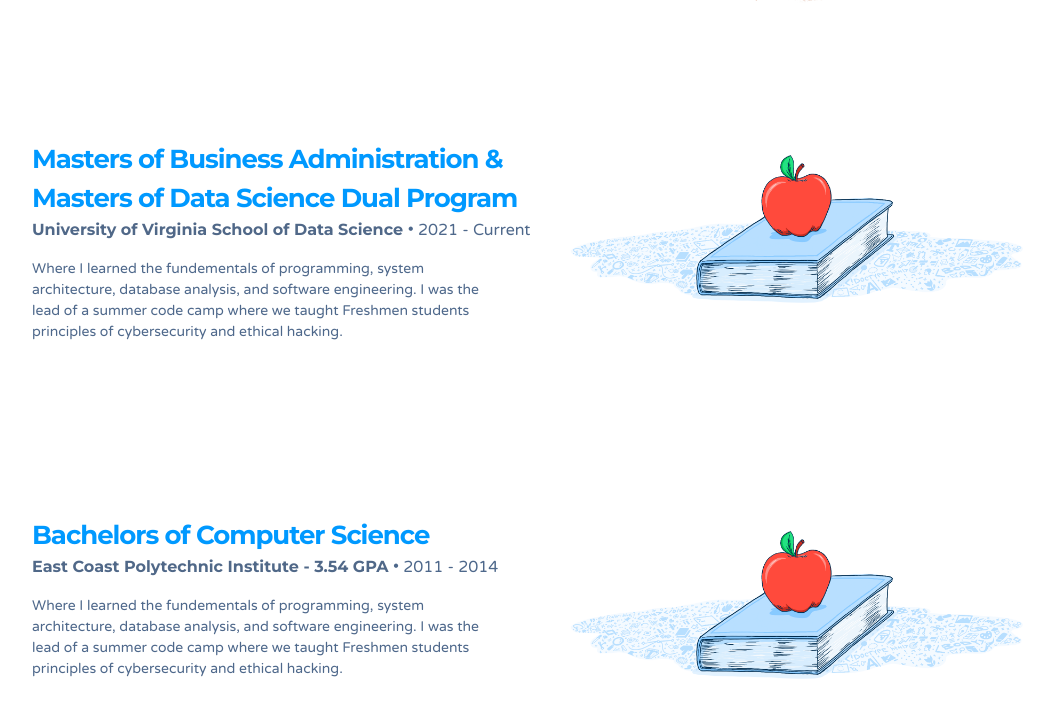
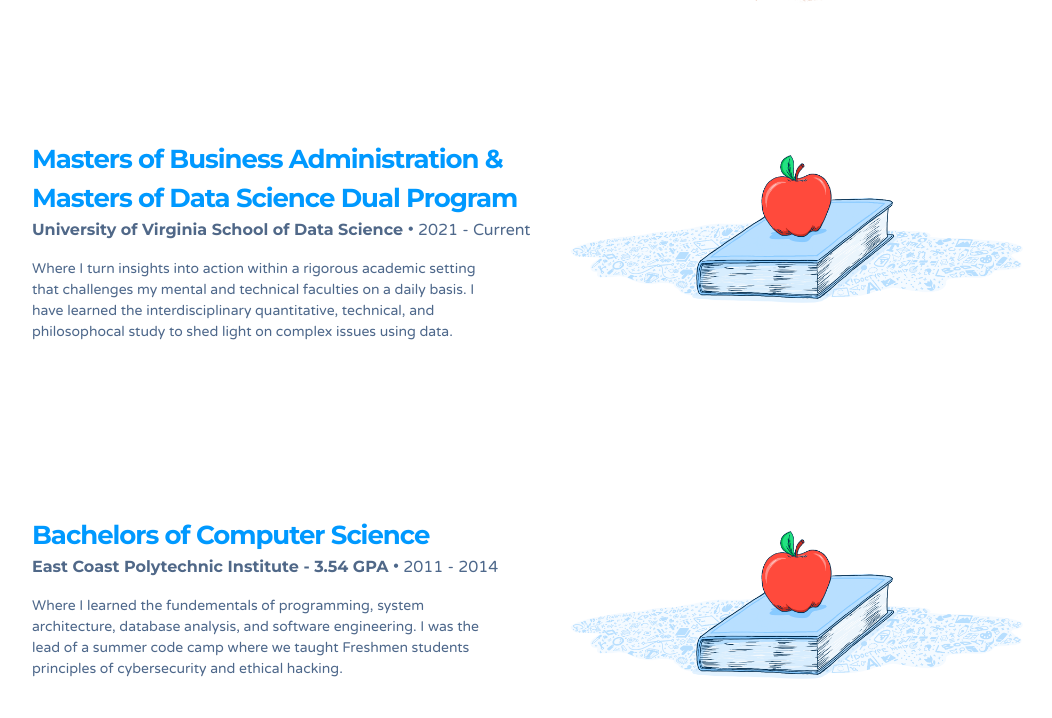
Before and after one commit to zenifold/max_page, a Jekyll site: the page built from index.html, in a window 1280 px wide and 900 px high, scrolled down 3424 px. Shown: the top 718 px of the window, without its empty margins (96-1148 px from the left). Built offline with Jekyll 4.4.1, drawn with Linux system fonts in a browser that asks for light colours; some web fonts are replaced.

Commit message:
Update employers.yaml

```diff
--- a/_data/employers.yaml
+++ b/_data/employers.yaml
@@ -75,7 +75,7 @@
   role: University of Virginia School of Data Science
   timeframe: 2021 - Current
   summary: |
-    Where I learned the fundementals of programming, system architecture, database analysis, and software engineering. I was the lead of a summer code camp where we taught Freshmen students principles of cybersecurity and ethical hacking.
+    Where I turn insights into action within a rigorous academic setting that challenges my mental and technical faculties on a daily basis. I have learned the interdisciplinary quantitative, technical, and philosophocal study to shed light on complex issues using data.
   has_case_studies: false
   image: /img/teaching-img-draft.png
   image_alt: Illustration of a book and an apple.
```
